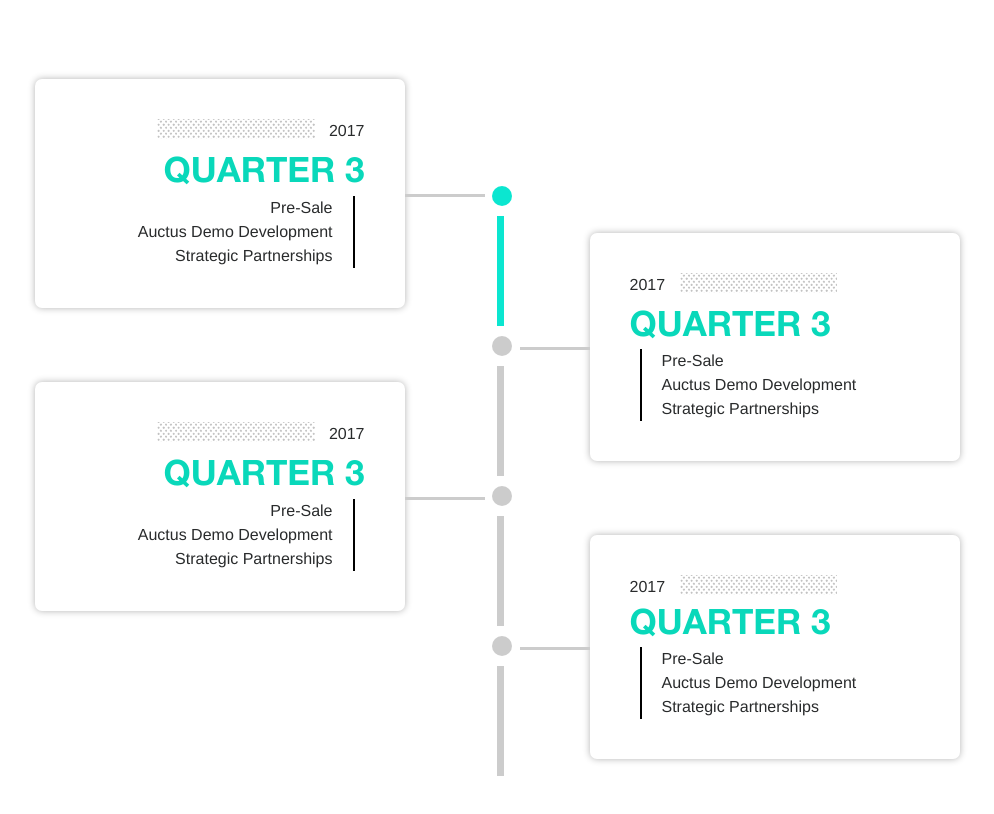
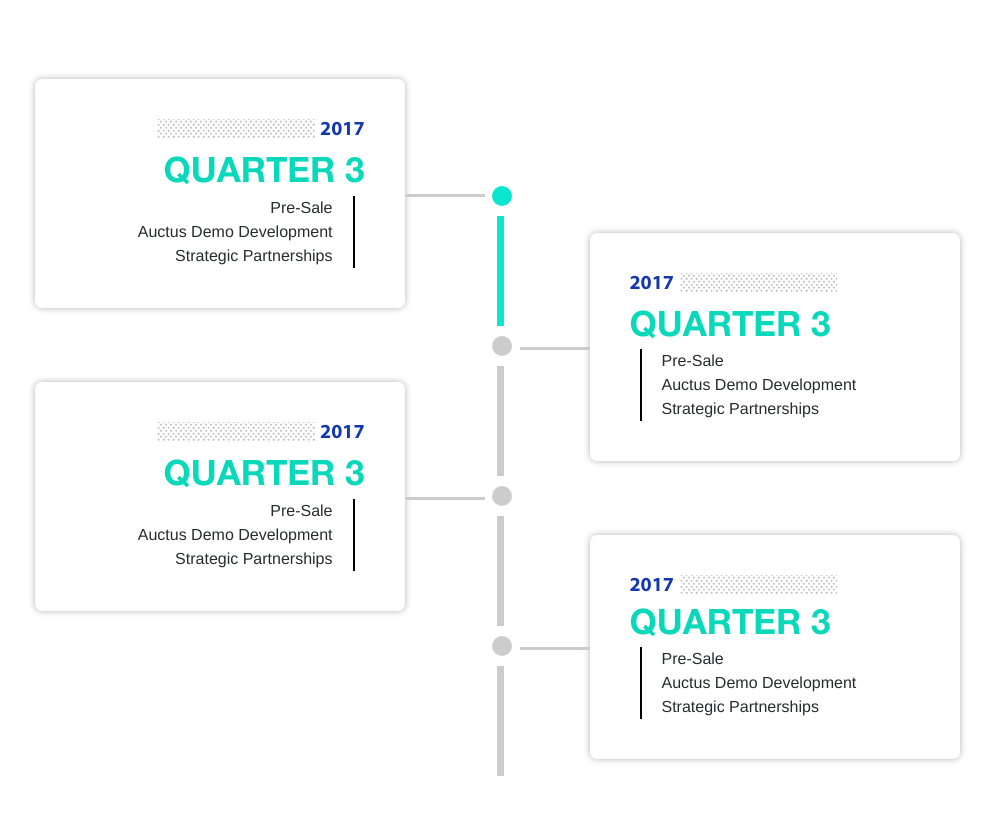
Before and after one commit to AuctusProject/Site, a website: page index.html in a window 1280 px wide. Shown: the part 3240-4054 px from the top of the page, without its empty margins (143-1137 px from the left). Drawn offline with Linux system fonts and the light colour scheme.

Commit message:
roadmap section mobile and font change

```diff
--- a/index.html
+++ b/index.html
@@ -281,7 +281,7 @@
                         <div class="row clearfix left">
                             <div class="offset-md-1 col-md-4 box left first">
                                 <div class="dots pull-right">
-                                    <span>2017</span>
+                                    <span class="year">2017</span>
                                 </div>
                                 <br>
                                 <span class="heading green">QUARTER 3</span>
@@ -296,7 +296,7 @@
                         <div class="row clearfix right">
                             <div class="offset-md-7 col-md-4 box right first">
                                 <div class="dots pull-left">
-                                    <span>2017</span>
+                                    <span class="year">2017</span>
                                 </div>
                                 <br>
                                 <span class="heading green">QUARTER 3</span>
@@ -311,7 +311,7 @@
                         <div class="row clearfix left">
                             <div class="offset-md-1 col-md-4 box left">
                                 <div class="dots pull-right">
-                                    <span>2017</span>
+                                    <span class="year">2017</span>
                                 </div>
                                 <br>
                                 <span class="heading green">QUARTER 3</span>
@@ -326,7 +326,7 @@
                         <div class="row clearfix right">
                             <div class="offset-md-7 col-md-4 box right">
                                 <div class="dots pull-left">
-                                    <span>2017</span>
+                                    <span class="year">2017</span>
                                 </div>
                                 <span class="heading green">QUARTER 3</span>
                                 <br>
--- a/scss/_fonts.scss
+++ b/scss/_fonts.scss
@@ -11,3 +11,10 @@
     font-weight: normal;
     src: local('Helvetica Neue Bold'), url('../fonts/HelveticaNeueBold.woff') format('woff');
 }
+
+@font-face {
+    font-family: 'Myriad Pro Bold';
+    font-style: normal;
+    font-weight: normal;
+    src: local('Myriad Pro Bold'), url('../fonts/MYRIADPRO-BOLD.woff') format('woff');
+}
--- a/scss/_global.scss
+++ b/scss/_global.scss
@@ -28,8 +28,10 @@
     padding-top: 10rem;
 }
 
-.section-heading {
-    margin-bottom: 5rem;
+@media (min-width: 768px){
+    .section-heading {
+        margin-bottom: 5rem;
+    }
 }
 
 hr {
--- a/scss/_roadmap.scss
+++ b/scss/_roadmap.scss
@@ -1,6 +1,14 @@
 // Styling for the download section
 section.roadmap {
     margin-bottom: 100px;
+
+    .year{
+        color: #1439AF;
+        font-family: 'Myriad Pro Bold';
+        font-size: 20px;
+        top: -4px;
+    }
+
     .box {
         -webkit-box-shadow: 0px 0px 7px 0px rgba(179,179,179,1);
         -moz-box-shadow: 0px 0px 7px 0px rgba(179,179,179,1);
```
Also changed, not shown: css/style.min.css, fonts/MYRIADPRO-BOLD.woff (added), fonts/MyriadPro-Bold.otf (added), 1 other file.
